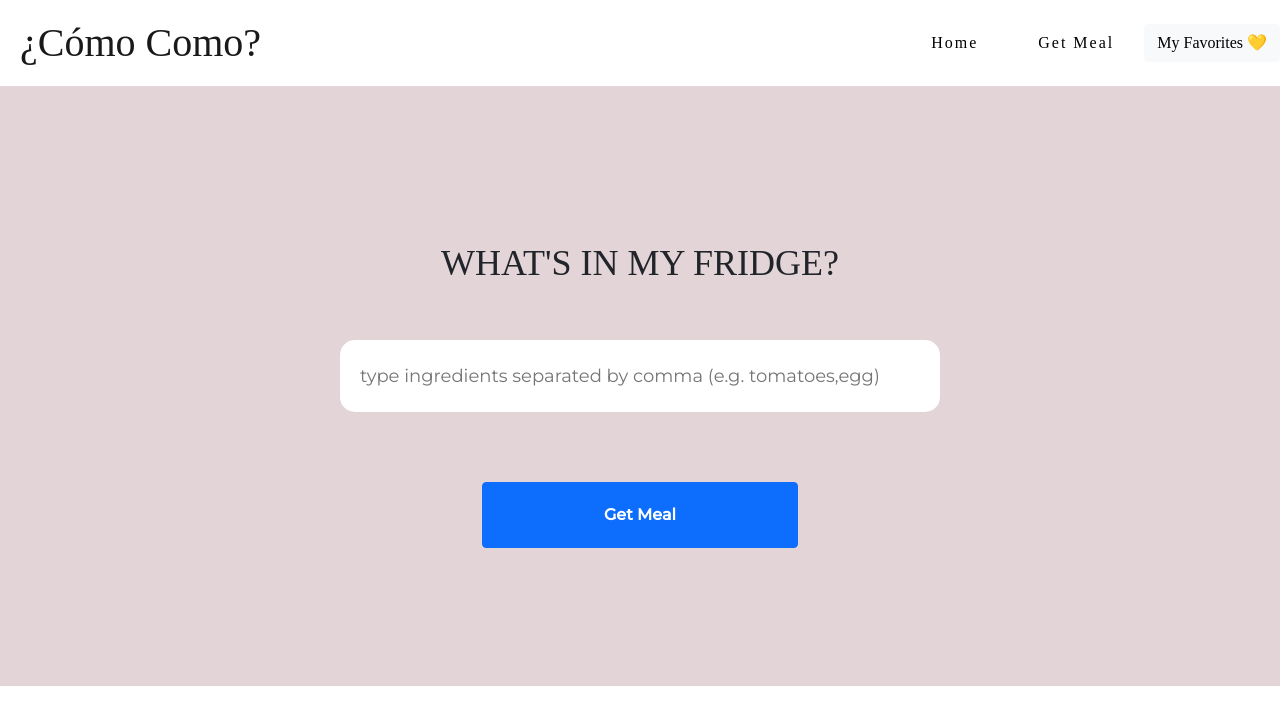
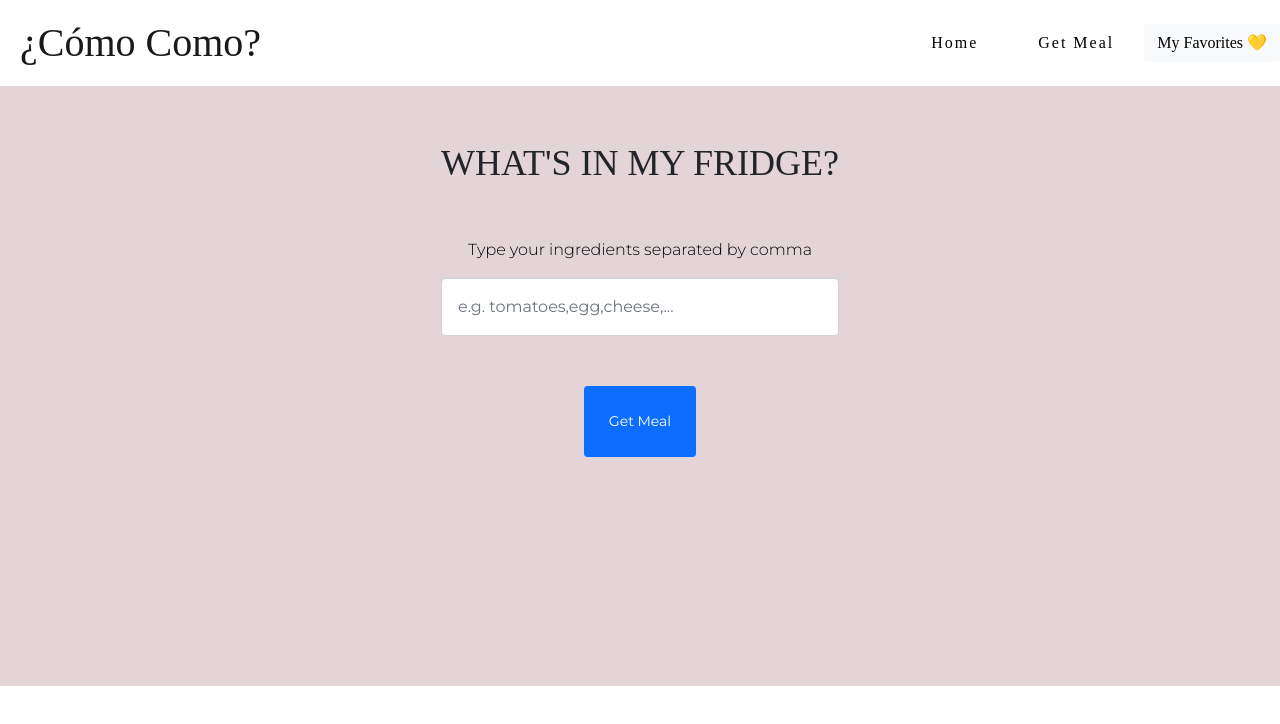
Before and after one commit to lucieBBR/ComoComo_MVP, a React (Create React App) app in the folder client/: page /getmeal in a window 1280 px wide. Shown: the top 724 px of the page. Built offline with nearby package versions, Linux system fonts and the light colour scheme; no server answers; a web font is replaced by a local one.

Commit message:
clean up

```diff
--- a/client/public/index.html
+++ b/client/public/index.html
@@ -26,6 +26,7 @@
     -->
     <title>React App</title>
     <link href="https://cdn.jsdelivr.net/npm/bootstrap@5.1.3/dist/css/bootstrap.min.css" rel="stylesheet" integrity="sha384-1BmE4kWBq78iYhFldvKuhfTAU6auU8tT94WrHftjDbrCEXSU1oBoqyl2QvZ6jIW3" crossorigin="anonymous">
+    <script src="https://cdn.jsdelivr.net/npm/bootstrap@5.1.3/dist/js/bootstrap.bundle.min.js" integrity="sha384-ka7Sk0Gln4gmtz2MlQnikT1wXgYsOg+OMhuP+IlRH9sENBO0LRn5q+8nbTov4+1p" crossorigin="anonymous"></script>
     <link href="https://fonts.googleapis.com/css2?family=Barrio&display=swap" rel="stylesheet">
     <link href="https://fonts.googleapis.com/css2?family=Montserrat:ital,wght@0,100;0,300;0,400;0,500;1,200;1,400;1,500&display=swap" rel="stylesheet">
   </head>
--- a/client/src/App.js
+++ b/client/src/App.js
@@ -79,13 +79,12 @@ function App() {
 // POST method to add recipe to my sql database ("favorites" table)
     async function addToFavorites(id) {
 
-      let dateTime = new Date().toISOString().slice(0,10)
       let myFavRecipe = {
         recipe_id: id,
         recipe_title: recipeInfo.title,
         recipe_img: recipeInfo.image,
-        posted: dateTime
       }
+
       let options = {
         method: "POST",
         headers: { "Content-Type": "application/json" },
--- a/client/src/components/IngredientsForm.css
+++ b/client/src/components/IngredientsForm.css
@@ -1,27 +1,4 @@
-.IngredientsForm {
-  display: grid;
-  justify-content: center;
-  padding: 100px;
-}
-
-.IngredientsForm input {
-  padding: 20px;
-  margin: 50px 10px 10px 10px;
-  width: 600px;
-  height: 4em;
-  font-size: 18px;
-  border: 0px;
-  border-radius: 15px;
-}
-
-.IngredientsForm button {
-    padding: 20px;
-    font-weight: 700;
-    margin: 10px auto;
-    width: 30%;
-}
-
-.IngredientsForm label {
+.form-group label {
   font-family: "Barrio", "sans-serif";
   font-size: 36px;
   padding: 50px;
--- a/client/src/components/IngredientsForm.js
+++ b/client/src/components/IngredientsForm.js
@@ -16,19 +16,24 @@ function IngredientsForm(props) {
   }
 
   return (
-    <div className="col">
-      <form onSubmit={handleSubmit} className="IngredientsForm">
-        <label>WHAT'S IN MY FRIDGE?
+  <div className="row">
+    <div className="col sm-6 text-center">
+      <form onSubmit={handleSubmit} className="form-group">
+        <label for="floatingInput">WHAT'S IN MY FRIDGE?
+          <p class="text-center mt-5 fs-6 fw-light">Type your ingredients separated by comma</p>
           <input
+            className="form-control d-block p-3 mt-2 mw-200"
+            id="floatingInput"
             type="text"
             value={ingredients}
             onChange={handleChange}
-            placeholder="type ingredients separated by comma (e.g. tomatoes,egg)"
+            placeholder="e.g. tomatoes,egg,cheese,..."
           />
         </label>
-        <button type="submit" className="btn btn-primary">Get Meal</button>
+        <button type="submit" className="btn btn-primary btn-sm p-4 d-block mx-auto">Get Meal</button>
       </form>
     </div>
+  </div>
   );
 }
 
--- a/client/src/components/Navbar.js
+++ b/client/src/components/Navbar.js
@@ -7,20 +7,20 @@ function Navbar(props) {
     return (
       <nav className="navbar navbar-expand-sm navbar-light">
           {/* "Logo" */}
-          <a className="navbar-brand" href="/">¿Cómo Como?</a>
+          <a className="navbar-brand" href="#navbarNav">¿Cómo Como?</a>
           {/* Hamburger Icon */}
-          <button className="navbar-toggler" type="button" data-bs-toggle="collapse" data-bs-target="#navbarNavAltMarkup" aria-controls="navbarNav" aria-expanded="false" aria-label="Toggle navigation">
+          <button className="navbar-toggler" type="button" data-bs-toggle="collapse" data-bs-target="#navbarNav" aria-controls="navbarNav" aria-expanded="false" aria-label="Toggle navigation">
           <span className="navbar-toggler-icon"></span>
           </button>
 
           {/* Menu */}
-          <div className="collapse navbar-collapse" id="navbarNav">
-            <ul className="navbar-nav">
+          <div className="collapse navbar-collapse justify-content-end me-auto" id="navbarNav">
+            <ul className="navbar-nav justify-content-end">
                 <li className="nav-item"><NavLink to="/" style={{ color: 'black', textDecoration: 'none'}}>Home</NavLink></li>
                 <li className="nav-item"><NavLink to="/getmeal" style={{ color: 'black', textDecoration: 'none'}}>Get Meal</NavLink></li>
             </ul>
             <NavLink to="/myfavorites">
-                <button className="btn btn-light .text-nowrap" onClick={(e) => props.getFavoritesCb()} title="show favorites" type="button">My Favorites 💛</button>
+                <button className="nav-item btn btn-light .text-nowrap" onClick={(e) => props.getFavoritesCb()} title="show favorites" type="button">My Favorites 💛</button>
             </NavLink>
         </div>
       </nav>
--- a/client/src/components/RecipeDetail.css
+++ b/client/src/components/RecipeDetail.css
@@ -1,14 +1,3 @@
-/* .RecipeDetail {
-  display: grid;
-  grid-template-columns: 1fr 1fr;
-  grid-template-rows: 300px;
-  column-gap: 40px;
-  text-align: left;
-  margin-bottom: 70px;
-  padding-top: 50px;
-
-} */
-
 .RecipeDetail h3 {
   margin-top: 20px;
 }
@@ -17,8 +6,8 @@
   width: 80%;
   max-height: 100%;
   object-fit: cover;
-  background-size: cover; /* <-- background size */
-  background-position: center; /* <-- background position */
+  background-size: cover;
+  background-position: center;
   border: 5px double #01267b;
   border-radius: 15px;
   box-shadow: 5px 10px #e8a456;
--- a/client/src/components/RecipesGrid.js
+++ b/client/src/components/RecipesGrid.js
@@ -1,5 +1,4 @@
 import React from "react";
-import "./RecipesGrid.css";
 import { Link } from 'react-router-dom';
 
 function RecipesGrid(props) {
--- a/client/src/views/MyFavoritesView.js
+++ b/client/src/views/MyFavoritesView.js
@@ -1,5 +1,4 @@
 import React from "react";
-import "./MyFavoritesView.css";
 import { Link } from 'react-router-dom';
 
 function MyFavoritesView(props) {
```
Also changed, not shown: client/src/App.css (+0 -47 lines), client/src/components/Navbar.css (+0 -36 lines), client/src/components/RecipesGrid.css (deleted, +0 -18 lines), client/src/views/MyFavoritesView.css (deleted, +0 -23 lines), 2 other files (tests, documents, lock files or other folders).
